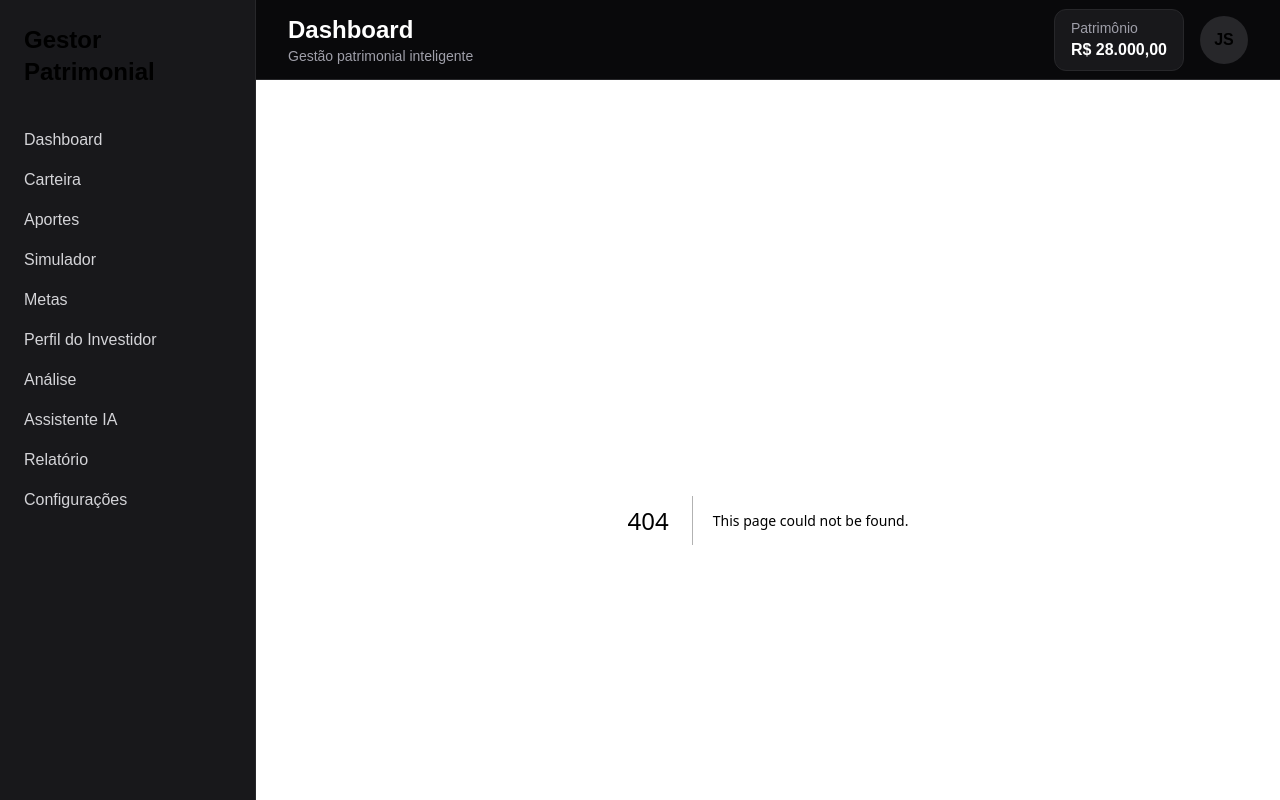
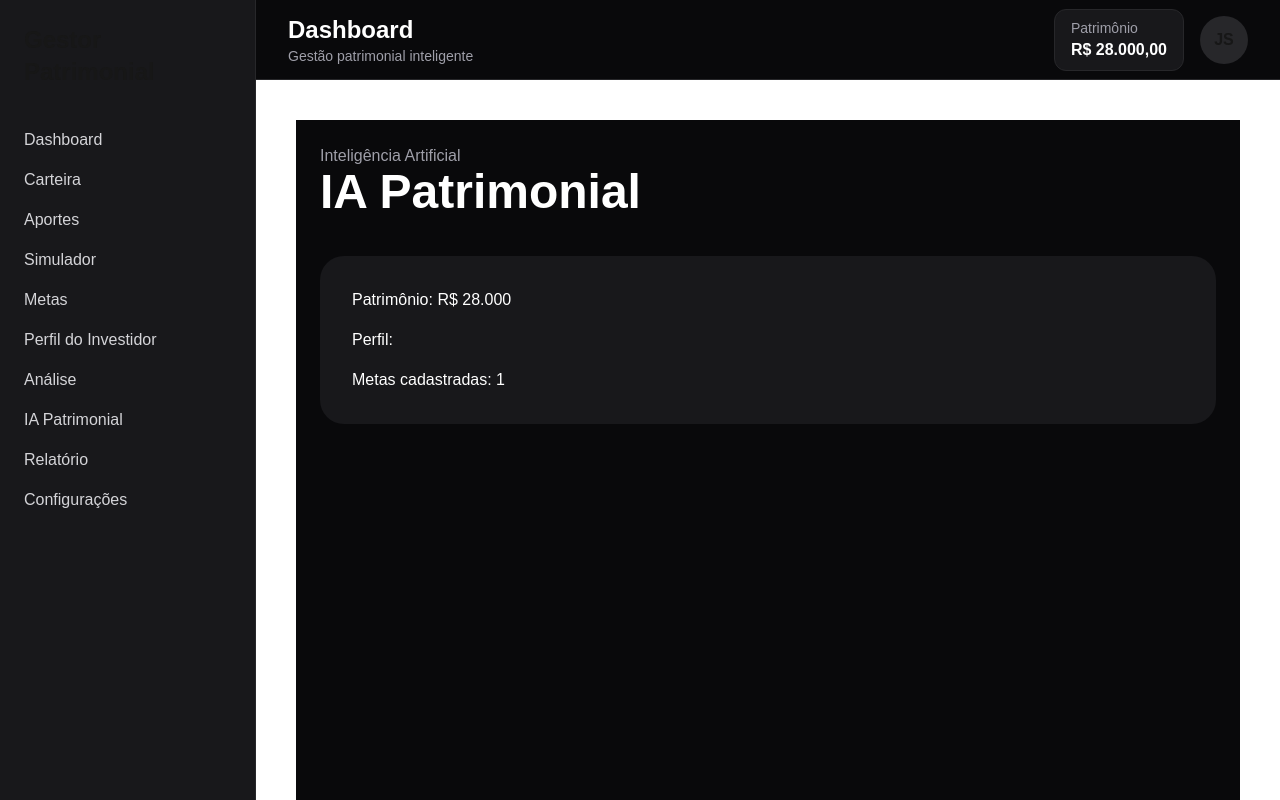
Before and after one commit to joaozinhopereira38-sudo/gestor-patrimonial, a Next.js app: page /ia in a window 1280 px wide. Before the commit this address had no page. Shown: the top 800 px of the page. Built offline with nearby package versions, Linux system fonts and the light colour scheme.

Commit message:
Oculta assistente IA da navegacao

```diff
--- /dev/null
+++ b/src/app/ia/page.tsx
@@ -0,0 +1,59 @@
+"use client";
+
+import { usePortfolioStore } from "@/store/portfolioStore";
+import { useOnboardingStore } from "@/store/onboardingStore";
+
+export default function IAPage() {
+  const { assets, goals } =
+    usePortfolioStore();
+
+  const { riskProfile } =
+    useOnboardingStore();
+
+  const patrimonio =
+    assets.reduce(
+      (acc, asset) =>
+        acc + asset.value,
+      0
+    );
+
+  return (
+    <main className="min-h-screen bg-zinc-950 text-white p-6">
+      <div className="max-w-7xl mx-auto">
+
+        <div className="mb-10">
+          <p className="text-zinc-400">
+            Inteligência Artificial
+          </p>
+
+          <h1 className="text-5xl font-bold">
+            IA Patrimonial
+          </h1>
+        </div>
+
+        <div className="bg-zinc-900 p-8 rounded-3xl">
+
+          <p className="mb-4">
+            Patrimônio:
+            {" "}
+            R$ {patrimonio.toLocaleString("pt-BR")}
+          </p>
+
+          <p className="mb-4">
+            Perfil:
+            {" "}
+            {riskProfile}
+          </p>
+
+          <p>
+            Metas cadastradas:
+            {" "}
+            {goals.length}
+          </p>
+
+        </div>
+
+      </div>
+    </main>
+  );
+}
--- a/src/components/layout/Sidebar.tsx
+++ b/src/components/layout/Sidebar.tsx
@@ -56,11 +56,20 @@ export default function Sidebar() {
 </Link>
 
 <Link
+  href="/ia"
+  className="block text-zinc-300 hover:text-white transition"
+>
+  IA Patrimonial
+</Link>
+
+{/*
+<Link
   href="/assistente"
   className="block text-zinc-300 hover:text-white transition"
 >
   Assistente IA
 </Link>
+*/}
 
 <Link
   href="/relatorio"
```
